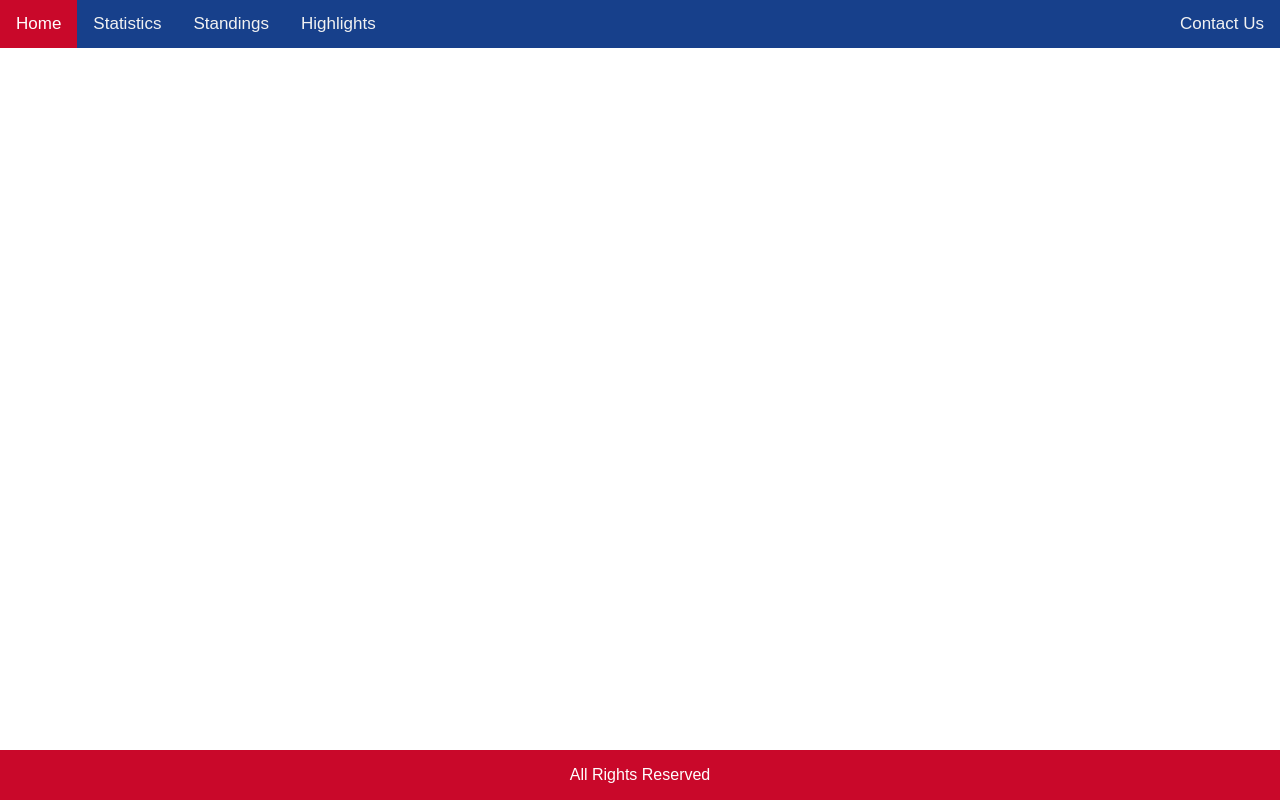
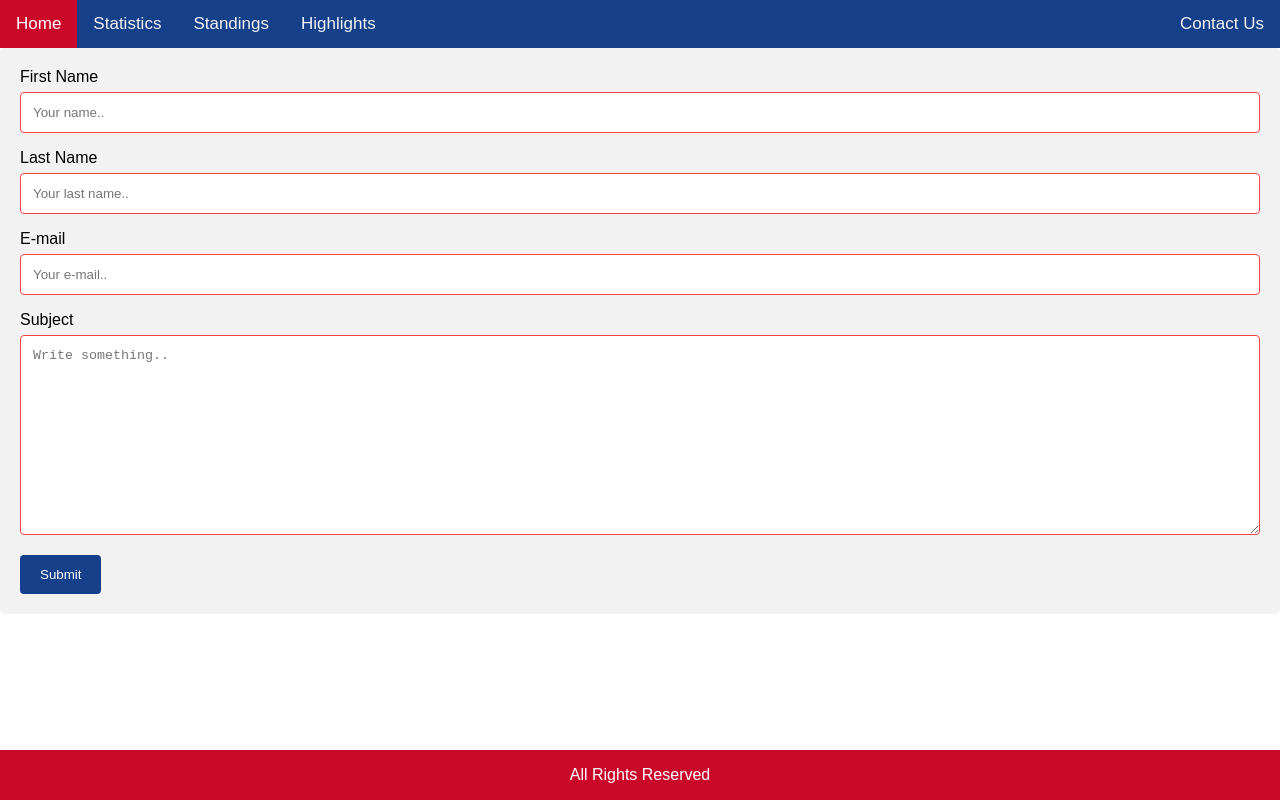
Before and after one commit to JSalmanDev/JSalmanDev.github.io, a plain HTML site: page contactus.html in a window 1280 px wide. Drawn offline with Linux system fonts and the light colour scheme.

Commit message:
added contact forms, styled on css

```diff
--- a/contactus.html
+++ b/contactus.html
@@ -15,7 +15,25 @@
         <a id="contactus" href="contactus.html">Contact Us</a>
         </nav>
 
+        <div class="container">
+            <form action="action_page.php">
 
+              <label for="fname">First Name</label>
+              <input type="text" id="fname" name="firstname" placeholder="Your name..">
+
+              <label for="lname">Last Name</label>
+              <input type="text" id="lname" name="lastname" placeholder="Your last name..">
+
+              <label for="email">E-mail</label>
+              <input type="text" id="email" name="E-mail" placeholder="Your e-mail..">
+
+              <label for="subject">Subject</label>
+              <textarea id="subject" name="subject" placeholder="Write something.." style="height:200px"></textarea>
+
+              <input type="submit" value="Submit">
+
+            </form>
+          </div>
 
     <footer id="footer">
         <p>All Rights Reserved</p>
--- a/style.css
+++ b/style.css
@@ -82,3 +82,33 @@ body {
   #reference {
     text-align: center;
 }
+
+input[type=text], select, textarea {
+    width: 100%;
+    padding: 12px;
+    border: 1px solid rgb(238, 68, 68);
+    border-radius: 4px;
+    box-sizing: border-box;
+    margin-top: 6px;
+    margin-bottom: 16px;
+    resize: vertical
+  }
+
+  input[type=submit] {
+    background-color: #17408B;
+    color: white;
+    padding: 12px 20px;
+    border: none;
+    border-radius: 4px;
+    cursor: pointer;
+  }
+
+  input[type=submit]:hover {
+    background-color: #C9082A;
+  }
+
+  .container {
+    border-radius: 5px;
+    background-color: #f2f2f2;
+    padding: 20px;
+  }
```
